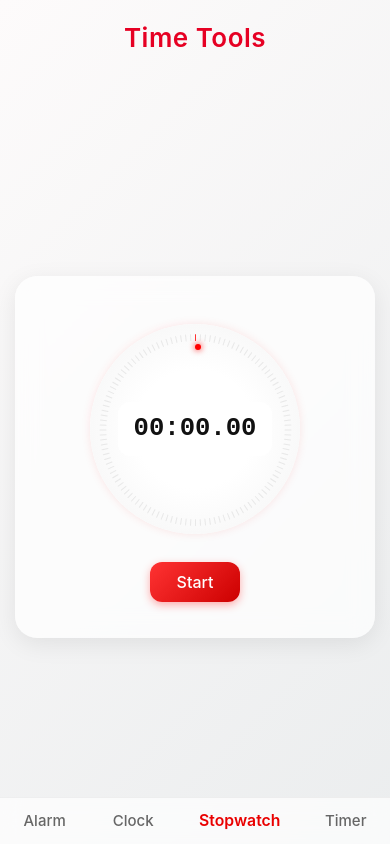
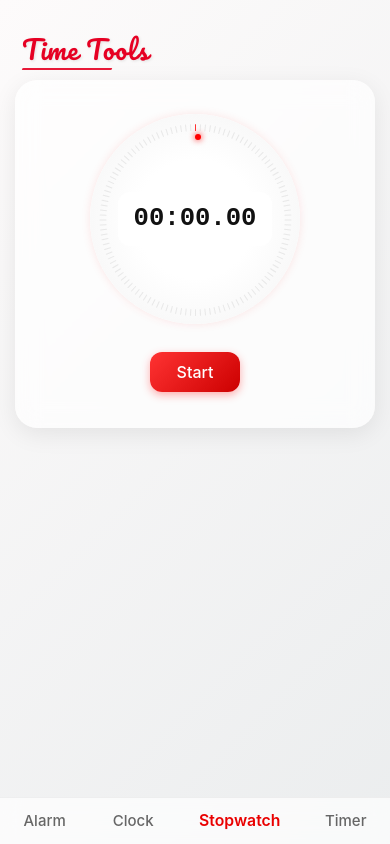
Before and after one commit to sushantshinde7/react-time-tools, a React app: page /stopwatch in a window 390 px wide. Built offline with nearby package versions, Linux system fonts and the light colour scheme; the HTML template or start-up script is replaced by a standard one.

Commit message:
style: enhance fixed header and layout stability
- Made app title fixed at top-left like a logo
- Ensured containers (Stopwatch, Timer, etc.) stay consistent without overlap
- Improved mobile-safe layout spacing and alignment

```diff
--- a/src/App.css
+++ b/src/App.css
@@ -1,3 +1,5 @@
+@import url("https://fonts.googleapis.com/css2?family=Pacifico&family=Poppins:wght@600&display=swap");
+
 /* ======= APP LAYOUT ======= */
 .app-root {
   display: flex;
@@ -13,20 +15,57 @@
 
 /* ======= HEADER ======= */
 .app-title {
+  position: fixed;
+  top: 18px;
+  left: 22px;
+  font-family: "Pacifico", cursive;
   font-size: 26px;
-  font-weight: 600;
   color: #e60023;
-  margin-top: 24px;
-  letter-spacing: 0.5px;
+  letter-spacing: 0.8px;
+  text-shadow: 1px 1px 3px rgba(0, 0, 0, 0.1);
+  user-select: none;
+  z-index: 10;
+  transition: letter-spacing 0.3s ease, text-shadow 0.3s ease;
 }
+
+
+/* underline */
+.app-title::after {
+  content: "";
+  display: block;
+  width: 125px;
+  height: 2px;
+  margin-top: 6px;
+  background: #e60023;
+  border-radius: 100px;
+  transform: skewX(-27deg);
+  opacity: 0.9;
+  transition: width 0.3s ease, opacity 0.3s ease;
+}
+
+.app-title:hover::after {
+  width: 135px;
+  opacity: 1;
+}
+
+
+@media (max-width: 480px) {
+  .app-title::after {
+    width: 90px;
+    margin-top: 4px;
+  }
+}
+
 
 /* ======= CONTENT AREA ======= */
 .tab-content {
   flex-grow: 1;
   display: flex;
   justify-content: center;
-  align-items: center;
+  align-items: flex-start; /* so content grows downward naturally */
   width: 100%;
+  overflow-y: auto; /* allow scroll when laps grow */
+  padding-top: 80px;
   animation: fadeIn 0.3s ease;
 }
 
--- a/src/components/Stopwatch/Stopwatch.css
+++ b/src/components/Stopwatch/Stopwatch.css
@@ -15,7 +15,7 @@
   flex-direction: column;
   align-items: center;
   justify-content: center;
-  margin-top: 20px;
+  margin-top: 6px;
 }
 
 .stopwatch-circle {
```
